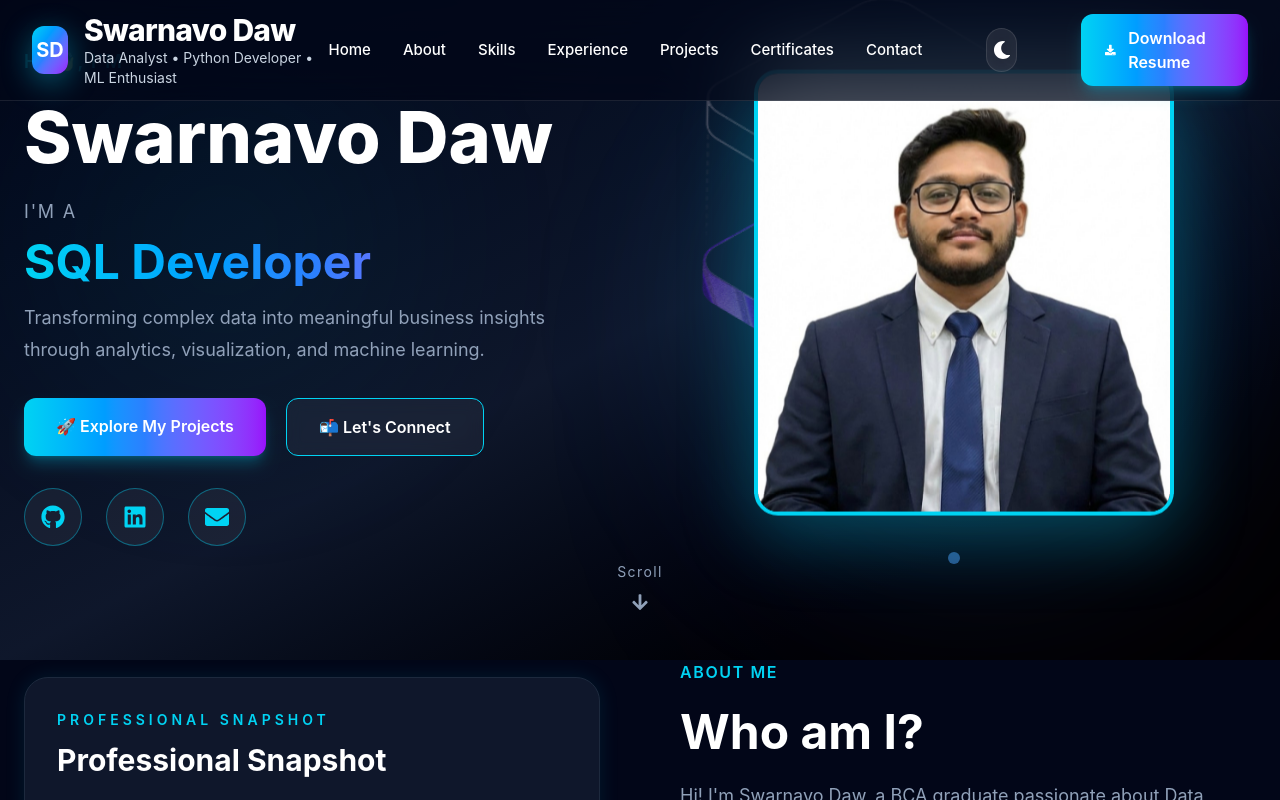
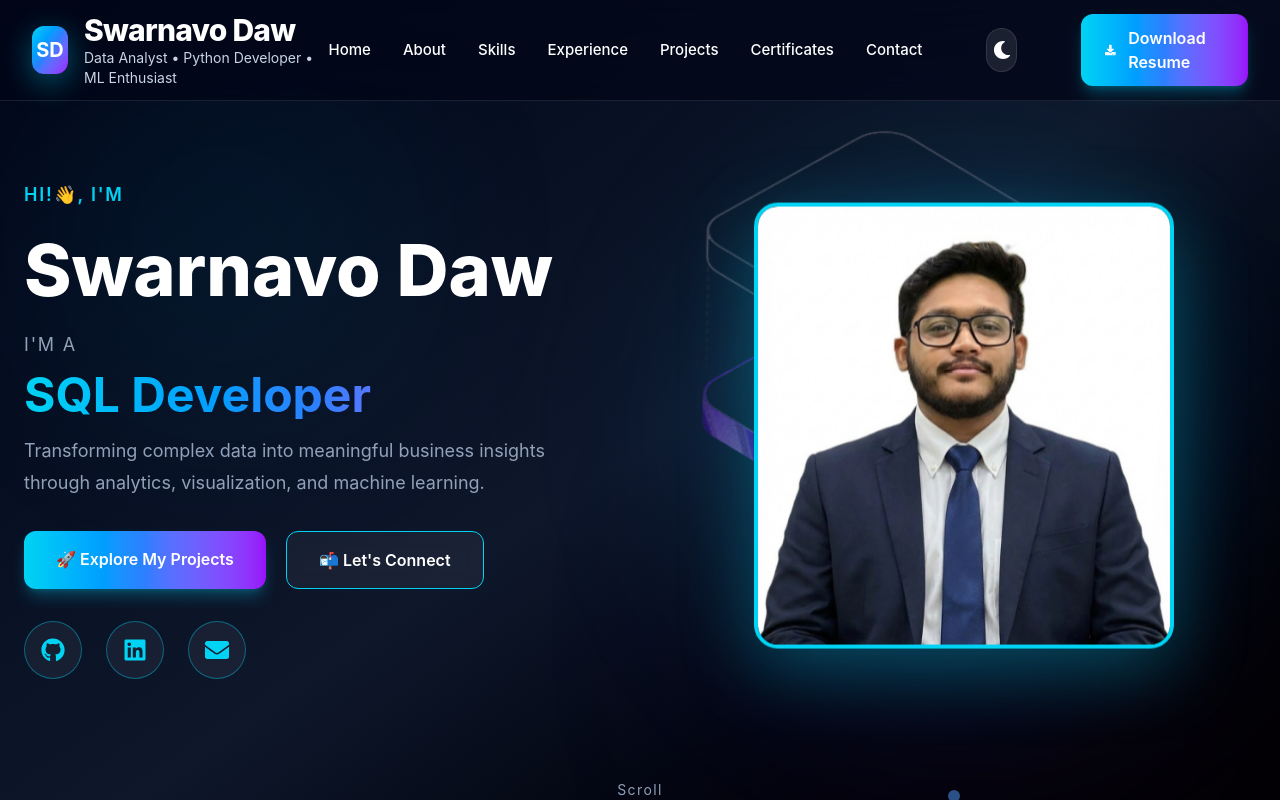
Before and after one commit to SWARNAVO-DAW/swarnavo-portfolio, a React (Vite) app: page / in a window 1280 px wide. Shown: the top 800 px of the page. Built offline with nearby package versions, Linux system fonts and the light colour scheme.

Commit message:
Refine section spacing and layout

```diff
--- a/src/components/Contact.jsx
+++ b/src/components/Contact.jsx
@@ -4,7 +4,7 @@ function Contact() {
   return (
     <section
       id="contact"
-      className="bg-white dark:bg-slate-950 py-20 text-slate-900 dark:text-white md:py-24"
+      className="bg-white dark:bg-slate-950 py-10 text-slate-900 dark:text-white md:py-24"
     >
       <div className="mx-auto max-w-7xl px-6">
 
--- a/src/components/Experience.jsx
+++ b/src/components/Experience.jsx
@@ -5,7 +5,7 @@ function Experience() {
   return (
     <section
       id="experience"
-      className="bg-white dark:bg-slate-950 py-12 md:py-16 text-slate-900 dark:text-white"
+      className="bg-white dark:bg-slate-950 py-12 md:py-12 text-slate-900 dark:text-white"
     >
       <div className="mx-auto max-w-7xl px-6">
 
--- a/src/components/Hero.jsx
+++ b/src/components/Hero.jsx
@@ -9,7 +9,7 @@ function Hero() {
   return (
     <section
     id="home"
-    className="relative overflow-hidden bg-gradient-to-br from-slate-950 via-slate-900 to-black pb-6 pt-4 text-white md:pb-10 md:pt-6"
+    className="relative min-h-screen overflow-hidden bg-gradient-to-br from-slate-950 via-slate-900 to-black pb-8 pt-8 text-white md:pb-12 md:pt-12"
 >
     <div className="absolute inset-0 overflow-hidden pointer-events-none">
 
@@ -49,7 +49,7 @@ function Hero() {
 
       {/* Container */}
 
-      <div className="relative z-10 mx-auto flex max-w-[1400px] flex-col-reverse items-center justify-center gap-10 px-6 pt-6 lg:flex-row lg:justify-between lg:gap-16">
+      <div className="relative z-10 mx-auto flex min-h-[calc(100vh-100px)] max-w-[1400px] flex-col-reverse items-center justify-center gap-10 px-6 pt-12 lg:flex-row lg:justify-between lg:gap-16 lg:pt-16">
 
         {/* LEFT */}
 
@@ -223,7 +223,7 @@ function Hero() {
 
 {/* ================= SCROLL INDICATOR ================= */}
 
-<div className="mt-4 flex flex-col items-center gap-1 pb-4 text-slate-400">
+<div className="mt-8 flex flex-col items-center gap-2 pb-6 text-slate-400">
 
   <span className="text-sm tracking-widest">
     Scroll
--- a/src/components/Projects.jsx
+++ b/src/components/Projects.jsx
@@ -20,7 +20,7 @@ function Projects() {
   return (
     <section
       id="projects"
-      className="bg-white py-12 md:py-16 text-slate-900 dark:bg-slate-950 dark:text-white"
+      className="bg-white py-12 md:py-12 text-slate-900 dark:bg-slate-950 dark:text-white"
     >
       <div className="mx-auto max-w-7xl px-6">
 
--- a/src/components/Skills.jsx
+++ b/src/components/Skills.jsx
@@ -5,7 +5,7 @@ function Skills() {
   return (
     <section
       id="skills"
-      className="bg-white dark:bg-slate-950 py-16 md:py-24 text-slate-900 dark:text-white"
+      className="bg-white dark:bg-slate-950 py-16 md:py-20 text-slate-900 dark:text-white"
     >
       <div className="mx-auto max-w-7xl px-6">
 
@@ -26,7 +26,7 @@ function Skills() {
 
         </div>
 
-        <div className="mt-20 grid gap-8 md:grid-cols-2 lg:grid-cols-3">
+        <div className="mt-9 grid gap-8 md:grid-cols-2 lg:grid-cols-3">
 
           {skills.map((skill, index) => {
 
```
